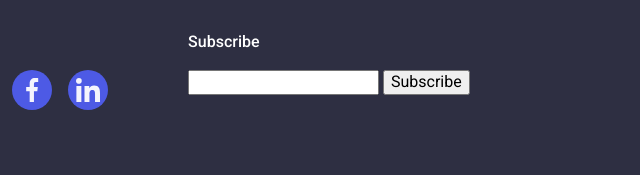
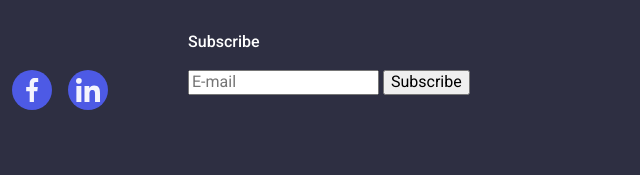
Before and after one commit to MykhailoLyvch/goit-markup-hw-05, a plain HTML site: page index.html in a window 1280 px wide. Shown: the part 3252-3427 px from the top of the page, 560-1200 px from the left. Drawn offline with nearby package versions, Linux system fonts and the light colour scheme.

Commit message:
Update index.html

```diff
--- a/index.html
+++ b/index.html
@@ -441,7 +441,7 @@
 
             <p class="form-paragraf">Subscribe</p>
             <form class="form"></form>
-            <input type="email" name="email" />
+            <label class="subscribe-label"><input type="email" name="email" placeholder="E-mail" /></label>
 
             <button class="subscribe-btn" type="submit">Subscribe</button>
           </form>
```
